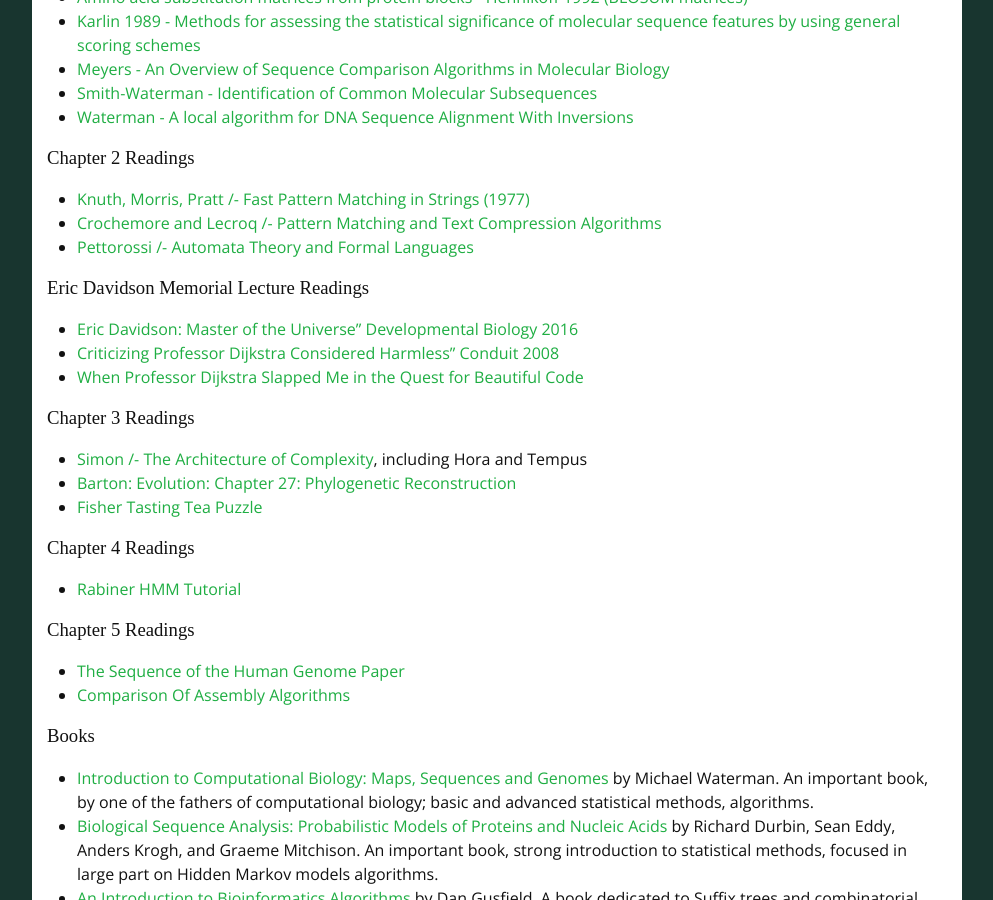
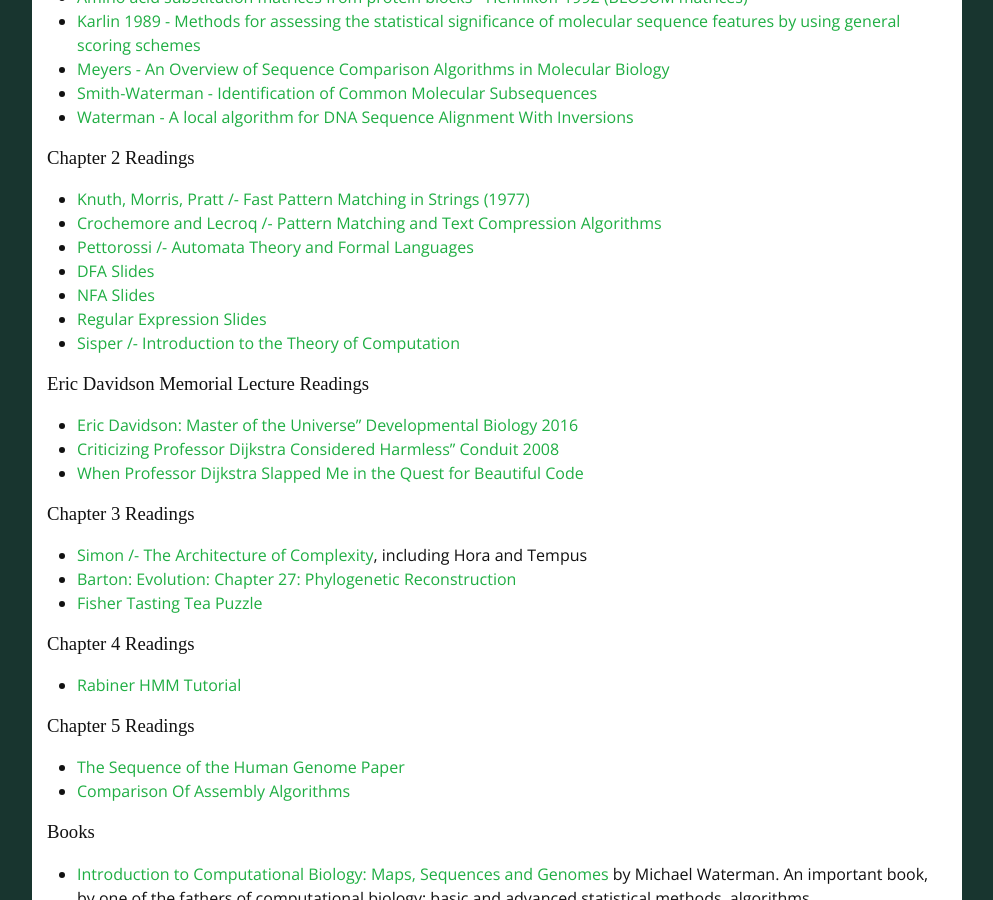
Before and after one commit to brown-cs181/brown-cs181.github.io, a Jekyll site: the page built from resources.md, in a window 1280 px wide and 900 px high, scrolled down 674 px. Shown: the whole window, without its empty margins (175-1168 px from the left). Built offline with Jekyll 4.4.1, drawn with Linux system fonts in a browser that asks for light colours; some web fonts are replaced.

Commit message:
slides/new due date

```diff
--- a/resources.md
+++ b/resources.md
@@ -34,6 +34,10 @@ links: []
 - [Knuth, Morris, Pratt /- Fast Pattern Matching in Strings (1977)](resources/ch2_readings/kmp_strings.pdf)
 - [Crochemore and Lecroq /- Pattern Matching and Text Compression Algorithms](resources/ch2_readings/pattern_matching_book.pdf)
 - [Pettorossi /- Automata Theory and Formal Languages](resources/ch2_readings/automata_theory_and_formal_languages.pdf)
+- [DFA Slides](resources/ch2_readings/DFA.pdf)
+- [NFA Slides](resources/ch2_readings/NFA.pdf)
+- [Regular Expression Slides](resources/ch2_readings/Regular_Expressions.pdf)
+- [Sisper /- Introduction to the Theory of Computation](resources/ch2_readings/Sipser_Introduction.to.the.Theory.of.Computation.3E.pdf)
 
 ### Eric Davidson Memorial Lecture Readings
 - [Eric Davidson: Master of the Universe" Developmental Biology 2016](resources/EricDavidson-MasterOfTheUniverse-DevBiol2016.pdf)
```
Also changed, not shown: _tables/homeworks_table.md (+1 -1 lines), _tables/projects_table.md (+1 -1 lines), 8 other files.
